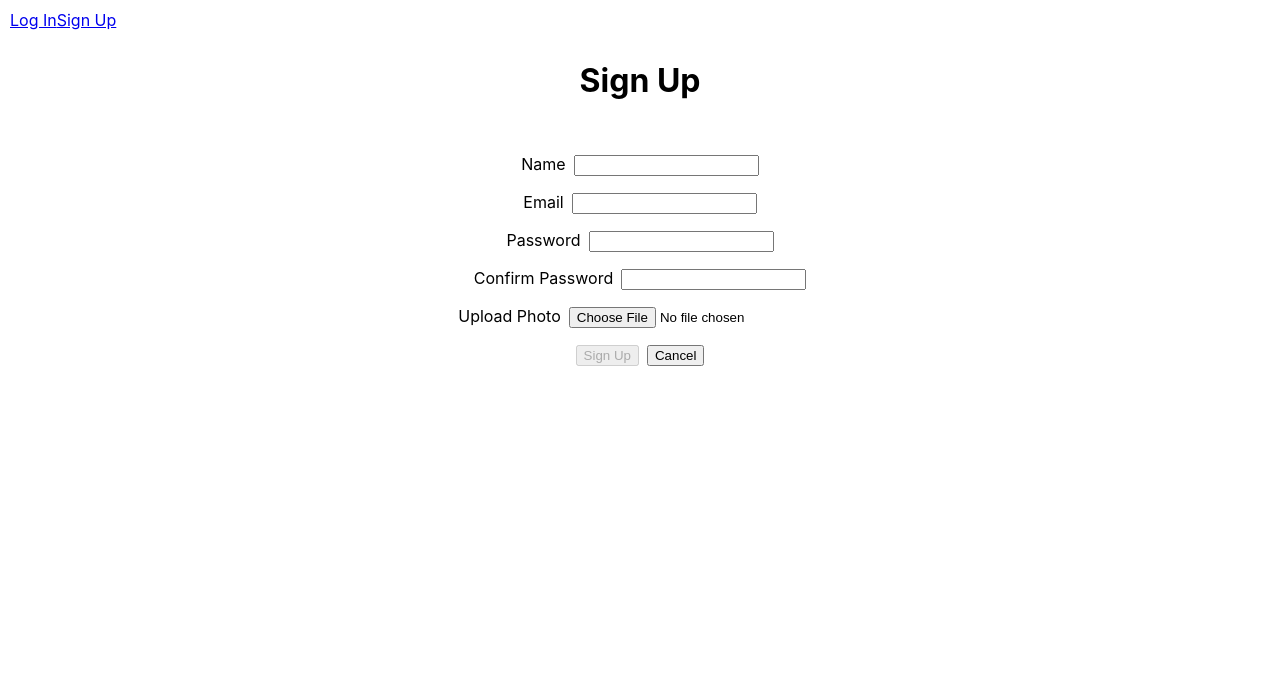
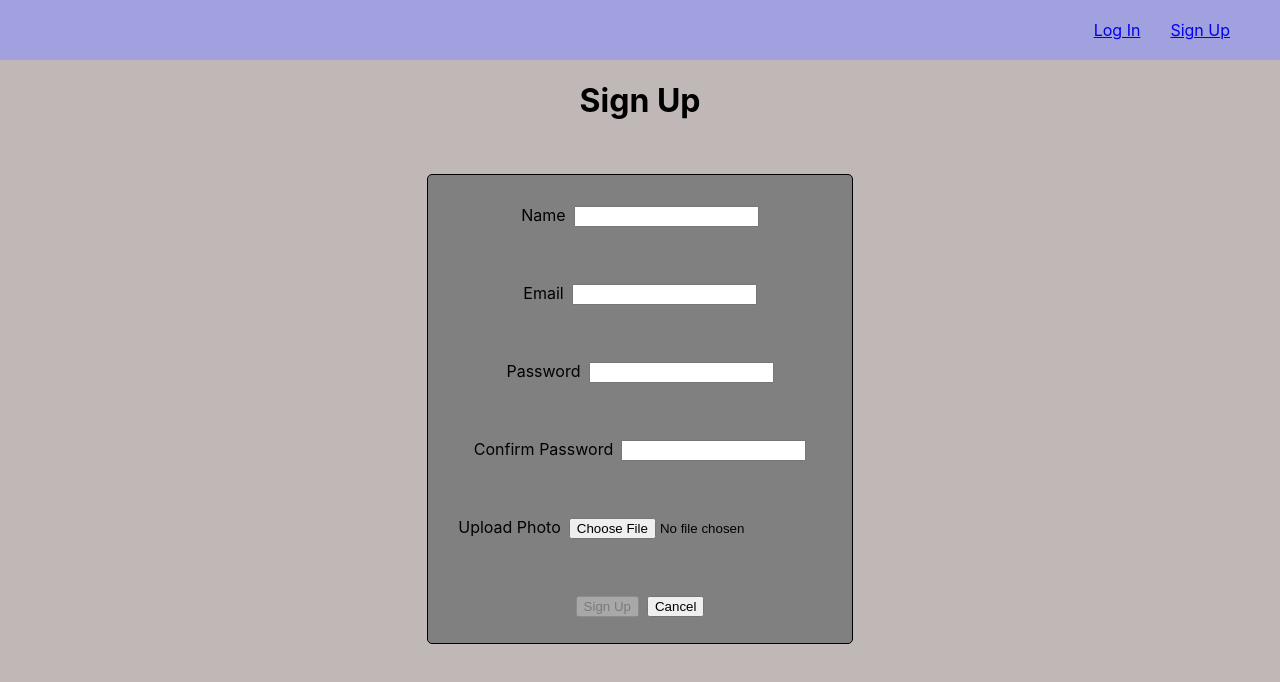
Before and after one commit to kairoribeiro/notes-front-end, a React (Create React App) app: page /signup in a window 1280 px wide. Shown: the top 682 px of the page. Built offline with nearby package versions, Linux system fonts and the light colour scheme; no server answers.

Commit message:
fix and style

```diff
--- a/src/components/NavBar/NavBar.jsx
+++ b/src/components/NavBar/NavBar.jsx
@@ -1,4 +1,6 @@
 import { Link } from 'react-router-dom'
+import styles from './NavBar.module.css'
+
 
 const NavBar = ({ user, handleLogout }) => {
   return (
@@ -6,16 +8,16 @@ const NavBar = ({ user, handleLogout }) => {
     <header>
       {user ?
         <nav>
-          Welcome, {user.name}
-          <Link to="/">Notes</Link>
-          <Link to="/add">Add Note</Link>
-          <Link to="" onClick={handleLogout}>LOG OUT</Link>
-          <Link to="/changePassword">Change Password</Link>
+          <div>Welcome, {user.name}</div>
+          <div><Link className='link' to="/">Notes</Link></div>
+          <div><Link className='link' to="/add">Add Note</Link></div>
+          <div><Link className='link' to="" onClick={handleLogout}>LOG OUT</Link></div>
+          <div><Link className='link' to="/changePassword">Change Password</Link></div>
         </nav>
       :
         <nav>
-          <Link to="/login">Log In</Link>
-          <Link to="/signup">Sign Up</Link>
+          <div><Link className='link' to="/login">Log In</Link></div>
+          <div><Link className='link' to="/signup">Sign Up</Link></div>
         </nav>
       }
     </header>
--- /dev/null
+++ b/src/components/NavBar/NavBar.module.css
@@ -0,0 +1,20 @@
+header {
+    display: flex;
+    justify-content: flex-end;
+    background-color: rgb(161, 161, 223);
+    padding: 10px;
+}
+
+nav {
+    display: flex;
+    padding: auto;
+}
+
+nav div {
+    margin-right: 30px;
+}
+
+.link {
+    color: inherit;
+    text-decoration: none;
+}
--- a/src/components/NoteCard/NoteCard.jsx
+++ b/src/components/NoteCard/NoteCard.jsx
@@ -1,13 +1,13 @@
 import { Link } from "react-router-dom";
+import styles from './NoteCard.module.css'
 
 const NoteCard = ({note, user, handleDeleteNote}) => {
     return (
         <>
         {/* {user?.profile === note.author._id && */}
-
         <div className="card">
             <div className="card-header">
-                <h1>{note.date}</h1>
+
             </div>
             <div className="card-body">
                 <p>{note.title}</p>
@@ -15,7 +15,7 @@ const NoteCard = ({note, user, handleDeleteNote}) => {
 
             <div className="card-footer">
                 <button className="btn delete" onClick={()=> handleDeleteNote(note._id)} >X</button>
-                <Link className="btn" to="/edit" state={{note}}>Edit</Link>
+                <Link className="btn" to="/edit" state={{note}}>See Note</Link>
             </div>
         </div>
         {/* } */}
--- /dev/null
+++ b/src/components/NoteCard/NoteCard.module.css
@@ -0,0 +1,12 @@
+main {
+    background-color: rgb(192, 183, 183);
+    height: 100vw;
+
+}
+
+main div div {
+    display: flex;
+    flex-direction: column;
+    background-color: white;
+    border: 1px solid black;
+}
--- a/src/index.css
+++ b/src/index.css
@@ -15,3 +15,33 @@ code {
 nav {
   margin: 10px;
 }
+
+.card {
+  display: flex;
+  width: 300px;
+  margin: 20px;
+  border-radius: 5px;
+}
+
+.card-header {
+  background-color: rgb(116, 92, 92);
+  height: 20px;
+}
+
+.card-body {
+  font-size: 30px;
+  background-color: rgb(246, 246, 118);
+}
+
+.card-footer {
+  display: flex;
+  flex-direction: row;
+  justify-content: flex-end;
+  padding: 5px;
+}
+
+.delete {
+  margin-right: 10px;
+  background-color: rgb(219, 84, 84);
+  border-radius: 5px;
+}
--- a/src/pages/AddNote/AddNote.jsx
+++ b/src/pages/AddNote/AddNote.jsx
@@ -7,7 +7,6 @@ const AddNote = (props) => {
     const navigate = useNavigate()
     const [formData, setFormData] = useState({
         title: '',
-        date: '',
         note: '',
     })
 
@@ -28,35 +27,31 @@ const AddNote = (props) => {
         }
     }
 
-    const {title, date, note} = formData
+    const {title, note} = formData
 
     const isFormInvalid = () => {
-    return !(title && date && note)
+    return !(title && note)
   }
 
 
     return (
     <>
     <h1>Add Note</h1>
+
     <form onSubmit={handleSubmit} autoComplete='off'>
 
     <div className=''>
-        <label htmlFor="title" className=''>Title</label>
+        <label htmlFor="title" className=''>Title </label>
         <input type="text" autoComplete="off" id="title" value={title} name="title" onChange={handleChange}/>
     </div>
 
     <div className=''>
-        <label htmlFor="date" className=''>date</label>
-        <input type="date" autoComplete="off" id="date" value={date} name="date" onChange={handleChange}/>
-    </div>
-
-    <div className=''>
-        <label htmlFor="note" className=''>Note</label>
+        <label htmlFor="note" className=''>Note </label>
         <textarea  autoComplete="off" id="note" value={note} name="note" onChange={handleChange}/>
     </div>
 
     <div className='btn'>
-        <button disabled={isFormInvalid()} className={styles.button}>Add Note</button>
+        <button disabled={isFormInvalid()} className={styles.button}>Save Note</button>
     </div>
 
     </form>
--- a/src/pages/AddNote/AddNote.module.css
+++ b/src/pages/AddNote/AddNote.module.css
@@ -1,16 +1,21 @@
-.container {
-    display: flex;
-    flex-flow: column nowrap;
-    justify-content: center;
-    align-items: center;
-    margin-bottom: 50px;
-  }
+.add-card {
+  background-color: blue;
+}
 
-  .label,
-  .button {
-    margin-right: .5rem;
-  }
+form {
+  background-color: gray;
+  border: 1px solid black;
+  border-radius: 5px;
+}
 
-  .inputContainer {
-    margin-bottom: 1rem;
-  }
+form div {
+  margin: 20px;
+  padding: 10px;
+}
+
+textarea {
+  width: 80%;
+  height: 40vw;
+  border: none;
+  font-size: 25px;
+}
--- a/src/pages/EditNote/EditNote.jsx
+++ b/src/pages/EditNote/EditNote.jsx
@@ -25,10 +25,10 @@ const EditNote = (props) => {
         }
     }
 
-    const {title, date, note} = formData
+    const {title, note} = formData
 
     const isFormInvalid = () => {
-    return !(title && date && note)
+    return !(title && note)
   }
 
 
@@ -40,11 +40,6 @@ const EditNote = (props) => {
     <div className=''>
         <label htmlFor="title" className=''>Title</label>
         <input type="text" autoComplete="off" id="title" value={title} name="title" onChange={handleChange}/>
-    </div>
-
-    <div className=''>
-        <label htmlFor="date" className=''>date</label>
-        <input type="date" autoComplete="off" id="date" value={date} name="date" onChange={handleChange}/>
     </div>
 
     <div className=''>
```
